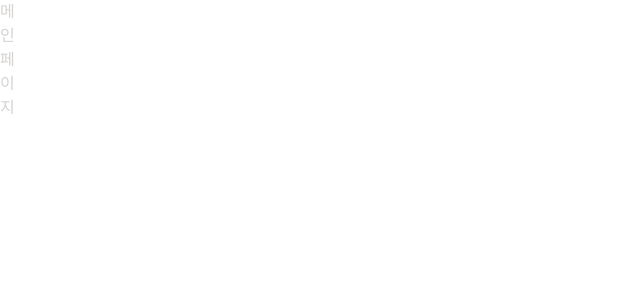
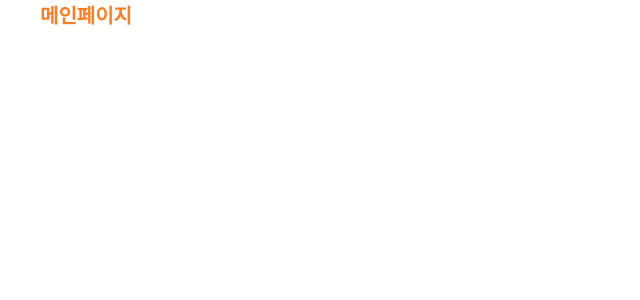
Before and after one commit to joraeng-e/trip.zip, a Next.js app: page / in a window 1280 px wide. Shown: the top 300 px of the page, without its empty margins (0-640 px from the left). Built offline with nearby package versions, Linux system fonts and the light colour scheme; a web font is replaced by a local one.

Commit message:
✅ JE-27-test: style test

```diff
--- a/src/pages/index.tsx
+++ b/src/pages/index.tsx
@@ -2,7 +2,7 @@ import React from 'react';
 
 export default function Home() {
   return (
-    <main className="flex h-2 w-3 text-ellipsis text-stone-300">
+    <main className="basicContainer text-xl-bold text-custom-orange-200">
       메인페이지
     </main>
   );
```
